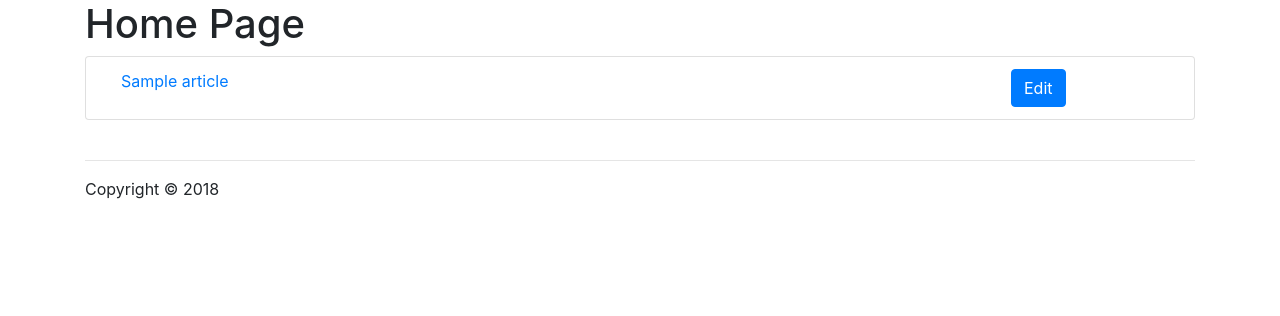
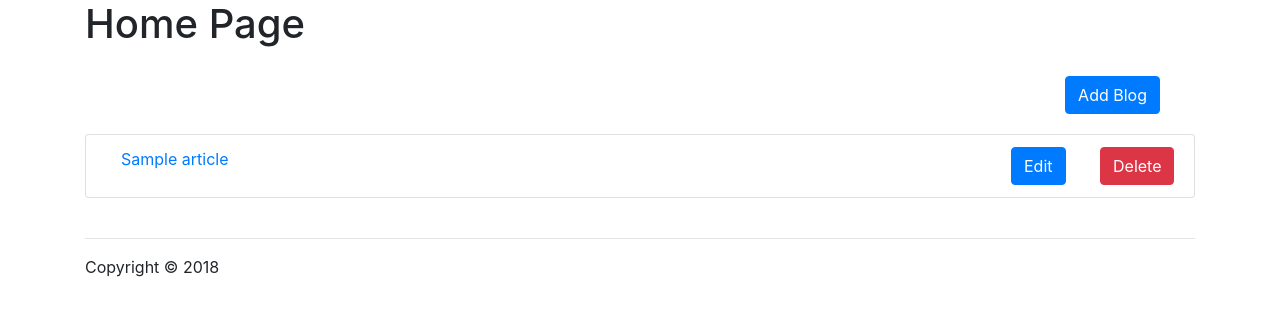
Before and after one commit to SyedUmerHasan/node-crud, a Node server app: page / in a window 1280 px wide. Shown: the part 56-372 px from the top of the page. Run offline with Node 20, Linux system fonts and the light colour scheme; tables that the repository leaves empty hold one stand-in row (values such as "Sample post"); some libraries are stand-ins or nearby versions.

Commit message:
Delete Completed

```diff
--- a/app.js
+++ b/app.js
@@ -156,7 +156,18 @@ app.post("/editArticles",function (req,res) {
         }
     });
 });
-
+app.get("/article/delete/:id",function (req,res) {
+    let query = {_id : req.params.id};
+    Article.remove(query,function (error) {
+        if(error){
+            console.log("Error in deleting");
+        }
+        else {
+            console.log("Deleted");
+            res.redirect("/");
+        }
+    })
+});
 
 app.listen("3000",function (error) {
     console.log("Server started on 3000");
--- a/views/edit_articles.pug
+++ b/views/edit_articles.pug
@@ -5,7 +5,6 @@ block content
         .form-group
             label(for='id') Blog ID
             input#id.form-control(type='hidden', aria-describedby='BlogName', placeholder='Enter Blog ID', name="BlogID", value=articles._id)
-
         .form-group
             label(for='exampleBlogName') Blog Name
             input#exampleBlogName.form-control(type='text', aria-describedby='BlogName', placeholder='Enter Blog Name', name="BlogName", value=articles.title)
--- a/views/index.pug
+++ b/views/index.pug
@@ -1,12 +1,19 @@
 extends layout
 block content
     h1 #{title}
+    .container
+        .row
+            .col-md-12
+                a.float-right.btn.btn-primary(href="/addArticles", value="Add Blog", style="margin:20px;") Add Blog
+
     each item , index in articles
         ul.list-group
             li.list-group-item
                 .container
                     .row
-                        .col-md-10.col-sm-10.col-xs-2
+                        .col-md-10.col-sm-10.col-xs-10
                             a(href="/article/"+item._id)= item.title
-                        .col-md-2.col-sm-2.col-xs-2
-                            a(href="/article/edit/"+item._id, class="btn btn-primary pull-right") Edit
+                        .col-md-1.col-sm-1.col-xs-1
+                            a(href="/article/edit/" + item._id, class="btn btn-primary pull-right") Edit
+                        .col-md-1.col-sm-1.col-xs-1
+                            a(href="/article/delete/" + item._id, class="btn btn-danger pull-right") Delete
```
